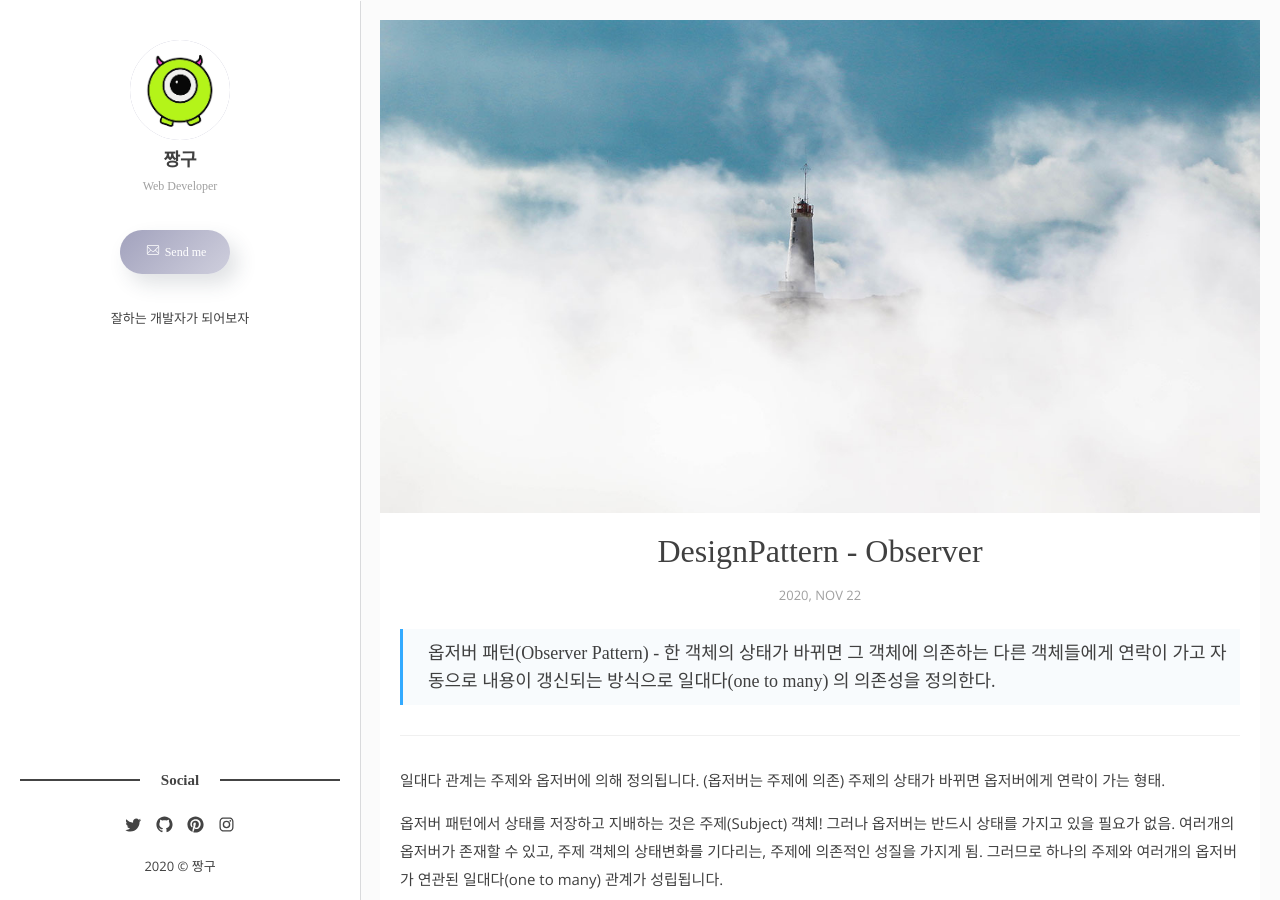
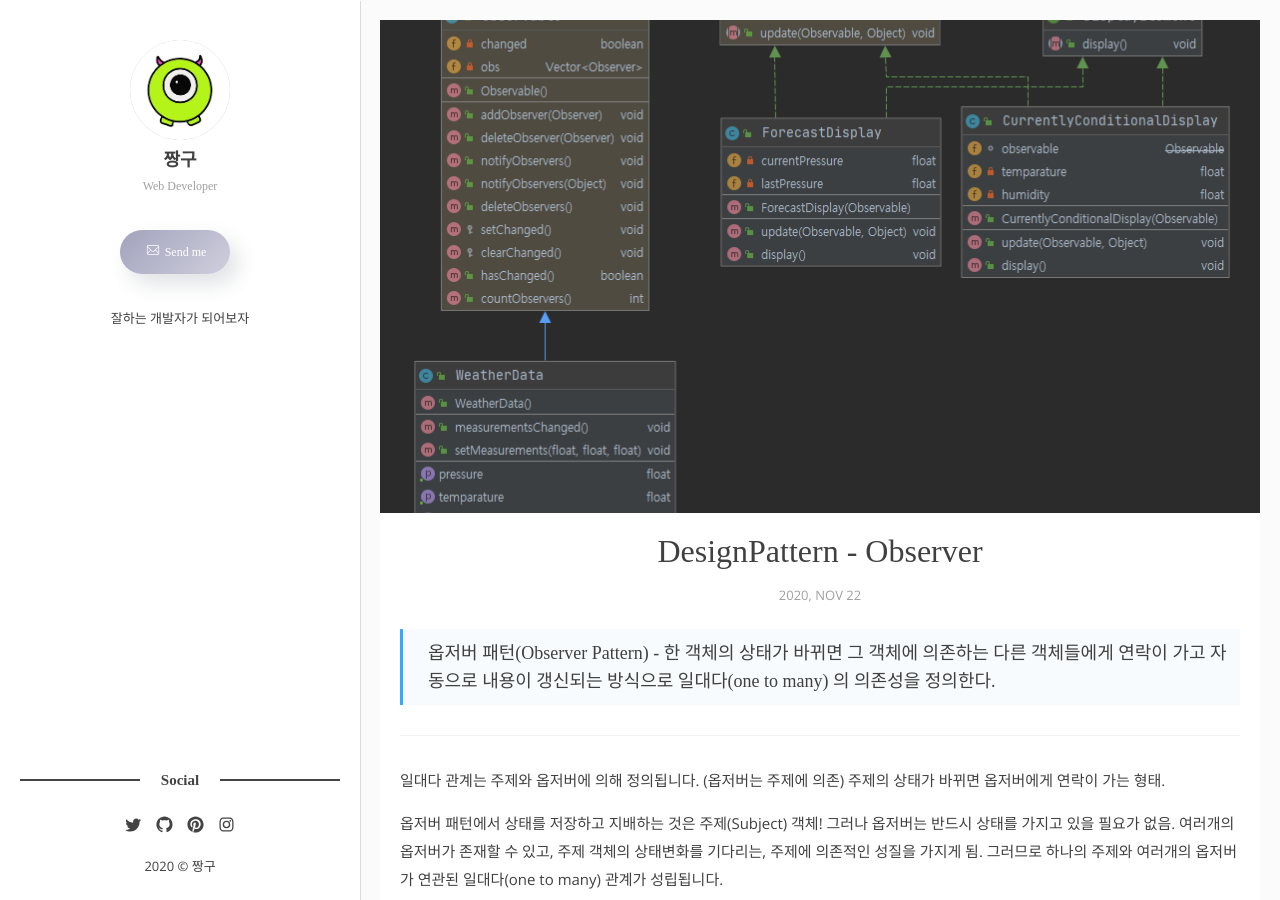
Before and after one commit to JJangu9870/JJangu9870.github.io, a Jekyll site: the page built from _posts/2020-11-22-DesignPattern-Observer.markdown, in a window 1280 px wide and 900 px high. Built offline with Jekyll 4.4.1, drawn with Linux system fonts in a browser that asks for light colours; some web fonts are replaced; comment, search, counter and statistics services are not loaded.

Commit message:
옵저버 패턴 썸네일 사진변경

```diff
--- a/_posts/2020-11-22-DesignPattern-Observer.markdown
+++ b/_posts/2020-11-22-DesignPattern-Observer.markdown
@@ -1,7 +1,7 @@
 ---
 layout: post
 title: DesignPattern - Observer
-image: 8.jpg
+image: ObserverPatten_diagram.png
 date: 2020-11-22 10:00:00 +0900
 tags:
 categories: DesignPattern
```
